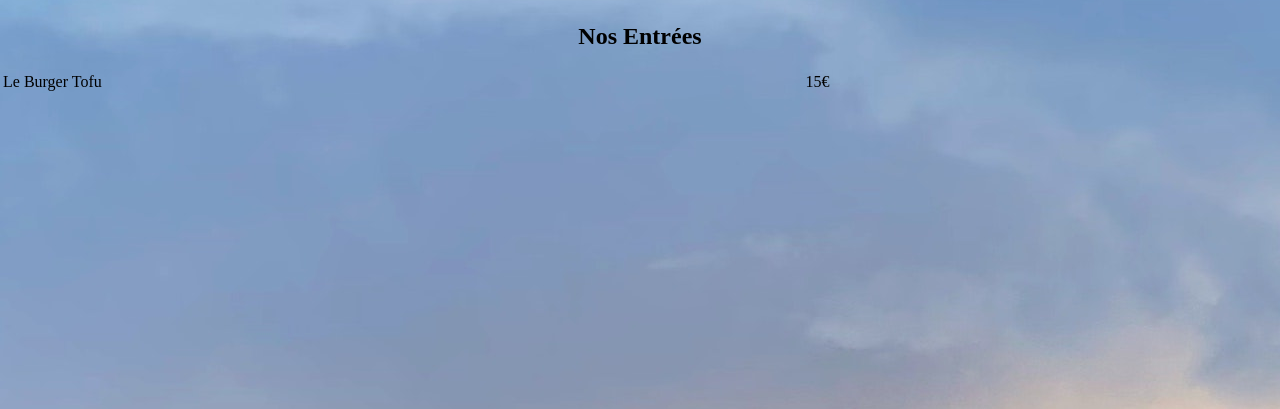
After one commit to Gpuppy/Resto-Emy-et-Tom, a PHP site: page /index2.html in a window 1280 px wide. The commit adds this page. Shown: the part 307-716 px from the top of the page. Run offline with PHP 8.4, Linux system fonts and the light colour scheme.

Commit message:
eighth commit

```diff
--- a/Script.js
+++ b/Script.js
@@ -6,3 +6,5 @@ $(".burger-menu ").on("click",".bar",function(){
     $(".menu li").slideRight();
 
    });
+
+   $()
--- a/Style.css
+++ b/Style.css
@@ -22,6 +22,7 @@ body
     .nav-bar img
     {
         height:7em;
+
     }
 
 .nav-bar a
@@ -150,6 +151,8 @@ body
 .logo
 {
     display: flex;
+    justify-content: center;
+    align-items: center;
     justify-items: baseline;
     height: 150px;
 
@@ -261,9 +264,7 @@ p
     box-shadow:10em;
 }
 
-img{
 
-}
 
 .content h3
 {
--- /dev/null
+++ b/Style2.css
@@ -0,0 +1,40 @@
+body
+{
+    font-family: ;
+    margin:0px;
+    padding:0px;
+    background-image: url(pexels-oruri-jacome-9482636.jpg);
+    width: 100%;
+
+
+}
+
+.nav-bar
+{
+    background-color: bisque;
+    display:flex;
+    justify-content:center;
+    align-items:center;
+    height: 250px ;
+    width: 100%;
+   }
+
+   h1, h2
+   {
+    display:flex ;
+    justify-content: center;
+
+   }
+
+   table
+   {
+
+
+    width:1000px;
+
+   }
+
+   td
+   {
+
+   }
--- a/index.html
+++ b/index.html
@@ -26,8 +26,8 @@
             </div>
 
       <div class="menu">
-          <li><a href="#">Home</a></li>
-        <li><a href="#">About</a></li>
+          <li><a href="index2.html" target="_self">La carte</a></li>
+        <li><a href="#Lorem-ipsum">About</a></li>
         <li><a href="#">Contact</a></li>
       </div>
 
@@ -53,7 +53,7 @@
 
     <img class = "V-logo" src = vegan.png alt ="V-logo">
 
-       <p>     Lorem ipsum dolor sit amet, consectetur adipiscing elit, sed do eiusmod tempor incididunt ut labore et dolore magna aliqua. Eu turpis egestas
+       <p id = "Lorem-ipsum"> Lorem ipsum dolor sit amet, consectetur adipiscing elit, sed do eiusmod tempor incididunt ut labore et dolore magna aliqua. Eu turpis egestas
         pretium aenean pharetra magna ac placerat. Risus at ultrices mi tempus imperdiet nulla malesuada. Vel turpis nunc eget lorem dolor sed viverra ipsum
         nunc. Leo vel orci porta non pulvinar neque laoreet suspendisse. Eget nullam non nisi est sit amet facilisis. Egestas fringilla phasellus faucibus
         scelerisque eleifend donec. Sed elementum tempus egestas sed sed risus. A cras semper auctor neque vitae tempus quam pellentesque nec. In est ante
--- /dev/null
+++ b/index2.html
@@ -0,0 +1,33 @@
+<!DOCTYPE html>
+<html lang="en">
+<head>
+    <meta charset="UTF-8">
+    <meta http-equiv="X-UA-Compatible" content="IE=edge">
+    <meta name="viewport" content="width=device-width, initial-scale=1.0">
+    <link rel ="stylesheet" type="text/css" href =" Style2.css">
+    <title>La carte</title>
+</head>
+<body>
+    <div class = "nav-bar">
+    <img class="logo"
+    src = "https://dewey.tailorbrands.com/production/brand_version_mockup_image/866/8046671866_44d318d5-0f1d-4e48-bd5e-1b7fcea1ec36.png?cb=1673474665" alt="logo">
+</div>
+    <h1>La Carte sur place</h1>
+
+    <h2> Nos Entrées </h2>
+    <table>
+       <tr>
+        <td>Le Burger Tofu</td>
+        <td></td>
+        <td></td>
+        <td></td>
+        <td>15€</td>
+    </tr>
+    <tr>
+        <td></td>
+        <td></td>
+        <td></td>
+    </tr>
+</table>
+</body>
+</html>
```
